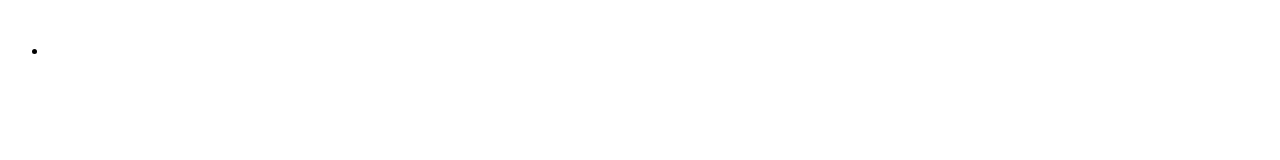
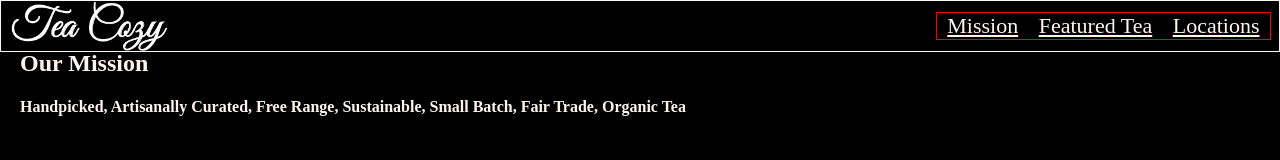
Before and after one commit to mnubhan/Codeacademy-Project-Tea-Cozy, a plain HTML site: page index.html in a window 1280 px wide. Drawn offline with Linux system fonts and the light colour scheme.

Commit message:
feat:implimented navbar

```diff
--- a/index.html
+++ b/index.html
@@ -1,23 +1,38 @@
 <!DOCTYPE html>
 <html lang="en">
   <head>
-    <meta charset="UTF-8">
-    <meta name="viewport" content="width=device-width, initial-scale=1.0">
-    <link rel="stylesheet" href="style.css">
+    <meta charset="UTF-8" />
+    <meta name="viewport" content="width=device-width, initial-scale=1.0" />
+    <link rel="stylesheet" href="style.css" />
     <title>Document</title>
   </head>
   <body>
     <header>
-        <img>
+      <img
+        src="assets/pictures/img-tea-cozy-logo.png"
+        alt="logo"
+        class="header__logo"
+      />
       <nav>
         <ul>
-                <li></li>
+          <li><a href="#mission">Mission</a></li>
+          <li><a href="#featured-tea">Featured Tea</a></li>
+          <li><a href="#locations">Locations</a></li>
         </ul>
       </nav>
     </header>
     <main>
-        <section></section>
-        <section></section>
+      <section id="mission">
+        <div>
+          <h2>Our Mission</h2>
+          <h4>
+            Handpicked, Artisanally Curated, Free Range, Sustainable, Small
+            Batch, Fair Trade, Organic Tea
+          </h4>
+        </div>
+      </section>
+      <section id="featured-tea"></section>
+      <section id="locations"></section>
     </main>
     <footer></footer>
   </body>
--- a/style.css
+++ b/style.css
@@ -0,0 +1,78 @@
+:root {
+  --black: #000000;
+  --seashell: seashell;
+}
+
+body {
+  background-color: var(--black);
+  margin: 0;
+  box-sizing: border-box;
+  color: var(--seashell);
+}
+
+header {
+  position: fixed;
+  width: 100%;
+  top: 0;
+  left: 0;
+  right: 0;
+  padding: 0 10px;
+  border: 1px solid var(--seashell);
+  display: flex;
+  flex-flow: row wrap;
+  justify-content: space-between;
+  align-items: center;
+  box-sizing: border-box;
+}
+
+.header__logo {
+  height: 50px;
+}
+ul {
+  list-style-type: none;
+  margin: 0;
+  padding: 0;
+  display: flex;
+  justify-content: space-evenly;
+  border: 1px solid red;
+  max-width: 500px;
+  width: 100%;
+}
+
+a {
+  color: var(--seashell);
+  padding: 10px;
+  font-size: 22px;
+  text-decoration: underline;
+  cursor: pointer;
+}
+li {
+  text-align: center;
+}
+main,
+footer {
+  padding: 0 20px;
+  margin: 0;
+}
+
+main {
+  margin-top: 50px;
+}
+
+@media screen and (max-width:500px) {
+    header {
+        flex-flow:column;
+        align-items:center;
+        justify-content:center;
+    }
+    main{
+        margin-top:5rem;
+    }
+}
+
+@media screen and (max-width:400px) {
+
+    main{
+        margin-top:6.5rem;
+    }
+}
```
Also changed, not shown: assets/pictures/img-berryblitz.jpg (added), assets/pictures/img-donut.jpg (added), assets/pictures/img-locations-background.jpg (added), assets/pictures/img-mission-background.jpg (added), assets/pictures/img-myrtle-ave.jpg (added), assets/pictures/img-spiced-rum.jpg (added), assets/pictures/img-tea-cozy-logo.png (added), 1 other file. Lines whose indentation alone changed are shown as unchanged.
